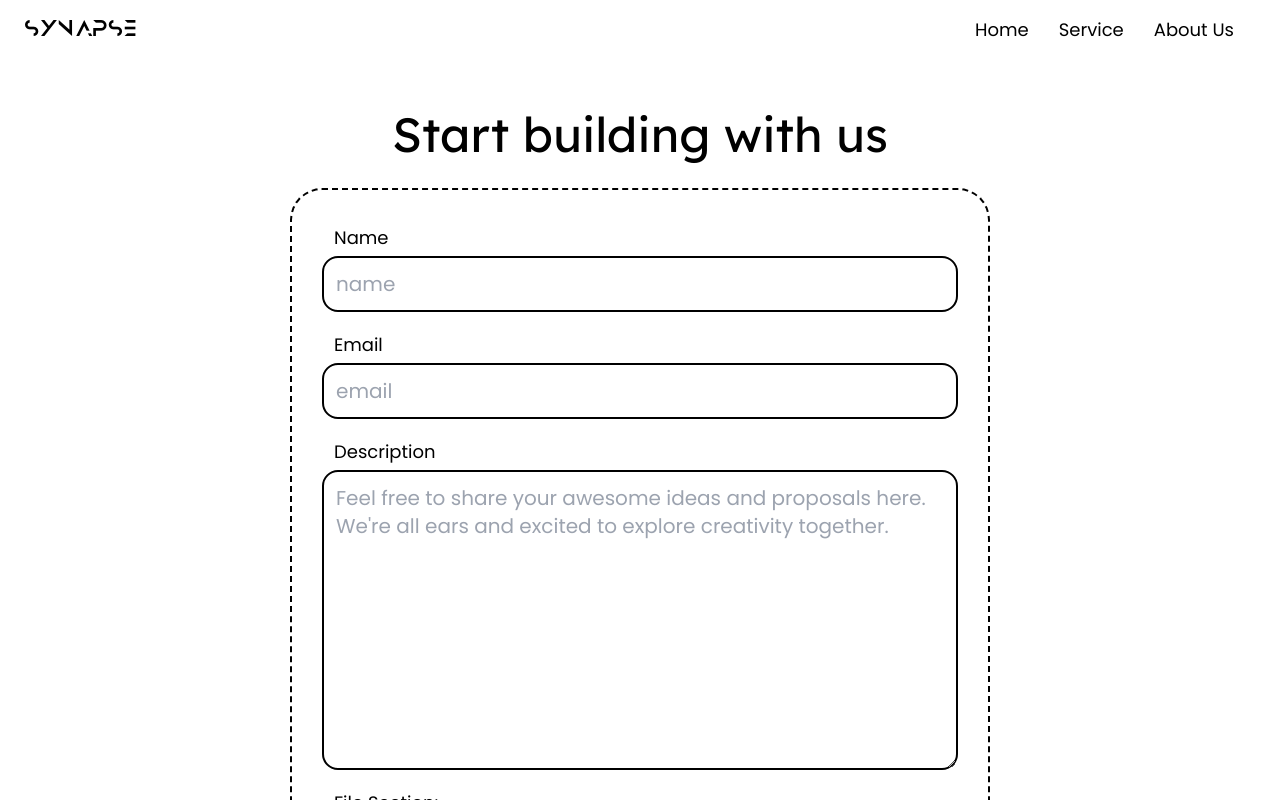
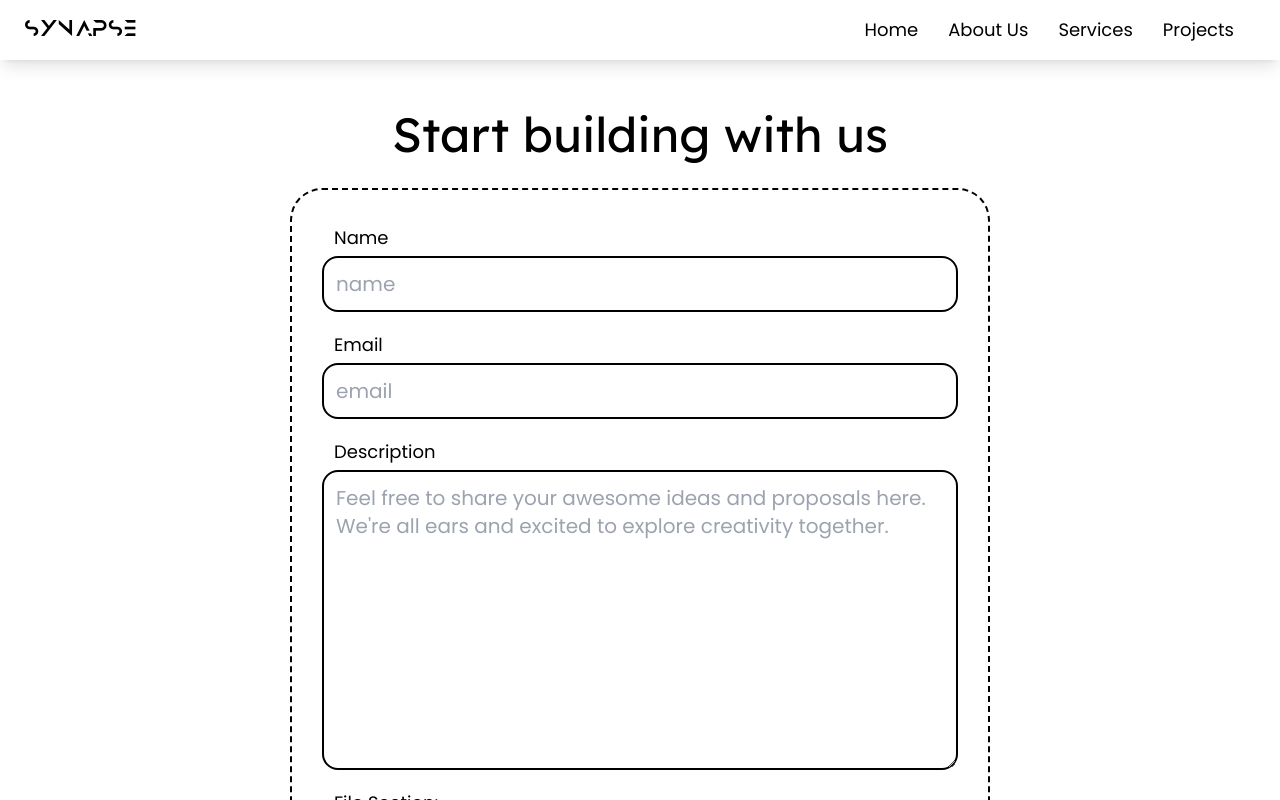
Before and after one commit to ommgh/synapse, a Next.js app: page /start-building in a window 1280 px wide. Built offline with nearby package versions, Linux system fonts and the light colour scheme.

Commit message:
updated components

```diff
--- a/components/About.tsx
+++ b/components/About.tsx
@@ -6,6 +6,7 @@ const About = () => {
     return (
         <div
         className={`flex flex-col min-h-screen py-[50px] px-[70px] w-screen justify-center items-center ${poppins.className}`}
+        id="about-us"
         >
             <Slide
             direction="left"
--- a/components/Form.tsx
+++ b/components/Form.tsx
@@ -54,12 +54,12 @@ const Form = () => {
             className="min-h-[300px] text-xl border-2 border-black outline outline-2 outline-transparent rounded-2xl w-full p-3 mb-[15px] hover:outline-black focus:outline-black"
             placeholder="Feel free to share your awesome ideas and proposals here. We're all ears and excited to explore creativity together." />
 
-            <label htmlFor="file"
+            <label htmlFor="upload"
             className="text-lg w-full px-3 py-1"
             >File Section:</label>
 
             <div
-            id="file"
+            id="upload"
             className="relative w-full h-[200px] flex justify-center items-center border-2 border-dashed border-black rounded-2xl outline outline-2 outline-black outline-offset-4 hover:cursor-pointer hover:bg-slate-200"
             >
                 {!uploaded ?
@@ -80,6 +80,7 @@ const Form = () => {
                 <input
                 type="file"
                 name="file"
+                id="file"
                 className="absolute top-0 left-0 w-full h-full opacity-0 border-2 border-red-300"
                 multiple
                 onClick={(e: any) => uploadFiles(e.target.files)}
--- a/components/Hero.tsx
+++ b/components/Hero.tsx
@@ -1,18 +1,13 @@
 import { poppins } from "@/lib/fonts"
 import Image from "next/image"
+import Link from "next/link"
 import { Fade, AttentionSeeker } from "react-awesome-reveal"
-// import { illustrations } from "@/lib/data"
-// import Image from "next/image"
-
-interface Illustrations {
-    id: number,
-    url: string
-}
 
 const Hero = () => {
     return (
         <div
         className="relative h-screen w-screen flex flex-col justify-center items-center pt-[60px] select-none"
+        id="home"
         >
             <Fade direction="left"
             className="absolute left-0 w-[350px] h-[350px]"
@@ -44,7 +39,7 @@ const Hero = () => {
                 width={100}
                 height={100}
                 alt="doodle triangle"
-                className="absolute top-[300px] right-[-50px] rotate-[30deg]"
+                className="absolute top-[300px] right-[-70px] rotate-[30deg]"
                 />
             </Fade>
 
@@ -56,11 +51,11 @@ const Hero = () => {
             className="flex flex-col justify-center items-center gap-[30px]"
             >
                 <div
-                className="anuratiFont w-[1008px] text-center text-[124px] mt-[-30px] mb-[-30px] font-normal uppercase tracking-widest"
+                className="anuratiFont w-[1008px] text-center text-[124px] mt-[70px] mb-[-30px] font-normal uppercase tracking-widest"
                 >SYNAPSE</div>
 
                 <p
-                className={`w-[828.27px] text-center text-[22px] font-semibold mb-[30px] ${poppins.className}`}
+                className={`w-[828.27px] text-center text-[22px] font-semibold mb-[50px] ${poppins.className}`}
                 >Transforming Visions into Reality, One Project at a Time</p>
 
                 <AttentionSeeker
@@ -68,11 +63,12 @@ const Hero = () => {
                 delay={3500}
                 triggerOnce
                 >
-                    <button
-                    className={`border-[3px] border-black rounded-lg px-7 py-4 mt-[0px] text-2xl text-white bg-[#000] ${poppins.className} hover:bg-[#fff] hover:text-[#000] hover:font-bold font-bold tracking-wide`}
+                    <Link
+                    href={'/start-building'}
+                    className={`border-[3px] border-black rounded-lg px-7 py-4 mt-[50px] text-2xl text-white bg-[#000] ${poppins.className} hover:bg-[#fff] hover:text-[#000] hover:font-bold font-bold tracking-wide`}
                     >
                         Start Building
-                    </button>
+                    </Link>
                 </AttentionSeeker>
             </Fade>
         </div>
--- a/components/LandingPage.tsx
+++ b/components/LandingPage.tsx
@@ -1,9 +1,9 @@
-import { poppins } from "@/lib/fonts"
 import Hero from "./Hero"
 import About from "./About"
 import Services from "./Services"
 import Footer from "./Footer"
 import FAQ from "./FAQ"
+import Project from "./Project"
 
 const LandingPage = () => {
     return (
@@ -11,6 +11,7 @@ const LandingPage = () => {
             <Hero />
             <About />
             <Services />
+            <Project />
             <FAQ />
             <Footer />
         </>
--- a/components/Navbar.tsx
+++ b/components/Navbar.tsx
@@ -4,16 +4,18 @@ import Link from "next/link"
 const Navbar = () => {
     return (
         <div
-        className="fixed top-0 left-0 h-[60px] w-screen flex z-[10] bg-[#fff] py-4 px-[25px]"
+        className="fixed top-0 left-0 h-[60px] w-screen flex z-[10] bg-[#fff] py-4 px-[25px] shadow-lg"
         >
             <Link href={'/'} className="anuratiFont text-xl">SYNAPSE</Link>
 
             <ul className={`absolute right-0 mr-4 px-[30px] flex justify-center items-center gap-[30px] ${poppins.className}`}>
                 <Link href={'/'} className="text-lg font-medium hover:font-semibold">Home</Link>
 
-                <Link href={'/'} className="text-lg font-medium hover:font-semibold">Service</Link>
+                <Link href={'/#about-us'} className="text-lg font-medium hover:font-semibold">About Us</Link>
 
-                <Link href={'/'} className="text-lg font-medium hover:font-semibold">About Us</Link>
+                <Link href={'/#services'} className="text-lg font-medium hover:font-semibold">Services</Link>
+
+                <Link href={'/#projects'} className="text-lg font-medium hover:font-semibold">Projects</Link>
             </ul>
         </div>
     )
--- a/components/Project.tsx
+++ b/components/Project.tsx
@@ -4,7 +4,7 @@ import Image from "next/image";
 import Link from "next/link";
 import ProjectBox from "./ProjectBox";
 import { useState } from "react";
-import { Fade } from "react-awesome-reveal"
+import { Bounce, Fade } from "react-awesome-reveal"
 
 interface Project {
     id: number,
@@ -20,6 +20,16 @@ const Project = () => {
     const [boxData, setBoxData] = useState<Project>(projectData[0])
     const [index, setIndex] = useState<number>(-1);
     return (
+        <div
+        className={`flex flex-col min-h-screen py-[50px] px-[70px] w-screen justify-center items-center ${poppins.className}`}
+        id="projects"
+        >
+            <Bounce className="mb-[70px] mt-[100px]" triggerOnce>
+                <p
+                className="text-center text-7xl leading-[110px] font-semibold tracking-widest"
+                >Want to see what <br/> innovative minds can create</p>
+            </Bounce>
+
             <div
             className={`relative w-fit px-[90px] my-[80px] flex flex-col justify-center items-center ${poppins.className}`}
             >
@@ -89,6 +99,7 @@ const Project = () => {
                     ))}
                 </div>
             </div>
+        </div>
     );
 };
 
--- a/components/Services.tsx
+++ b/components/Services.tsx
@@ -1,7 +1,6 @@
 import { poppins } from "@/lib/fonts"
 import { useState } from "react";
-import Project from "./Project";
-import { Zoom, Bounce } from "react-awesome-reveal";
+import { Zoom } from "react-awesome-reveal";
 
 const Services = () => {
     const [showWeb, setShowWeb] = useState(false);
@@ -17,6 +16,7 @@ const Services = () => {
     return (
         <div
         className={`flex flex-col min-h-screen py-[50px] px-[70px] w-screen justify-center items-center ${poppins.className}`}
+        id="services"
         >
             <Zoom
             triggerOnce
@@ -112,14 +112,6 @@ const Services = () => {
                     </div>}
                 </div>
             </div>
-
-            <Bounce className="mb-[70px] mt-[100px]" triggerOnce>
-                <p
-                className="text-center text-7xl leading-[110px] font-semibold tracking-widest"
-                >Want to see what <br/> innovative minds can create</p>
-            </Bounce>
-
-            <Project />
         </div>
     )
 }
```
Lines whose indentation alone changed are shown as unchanged.
